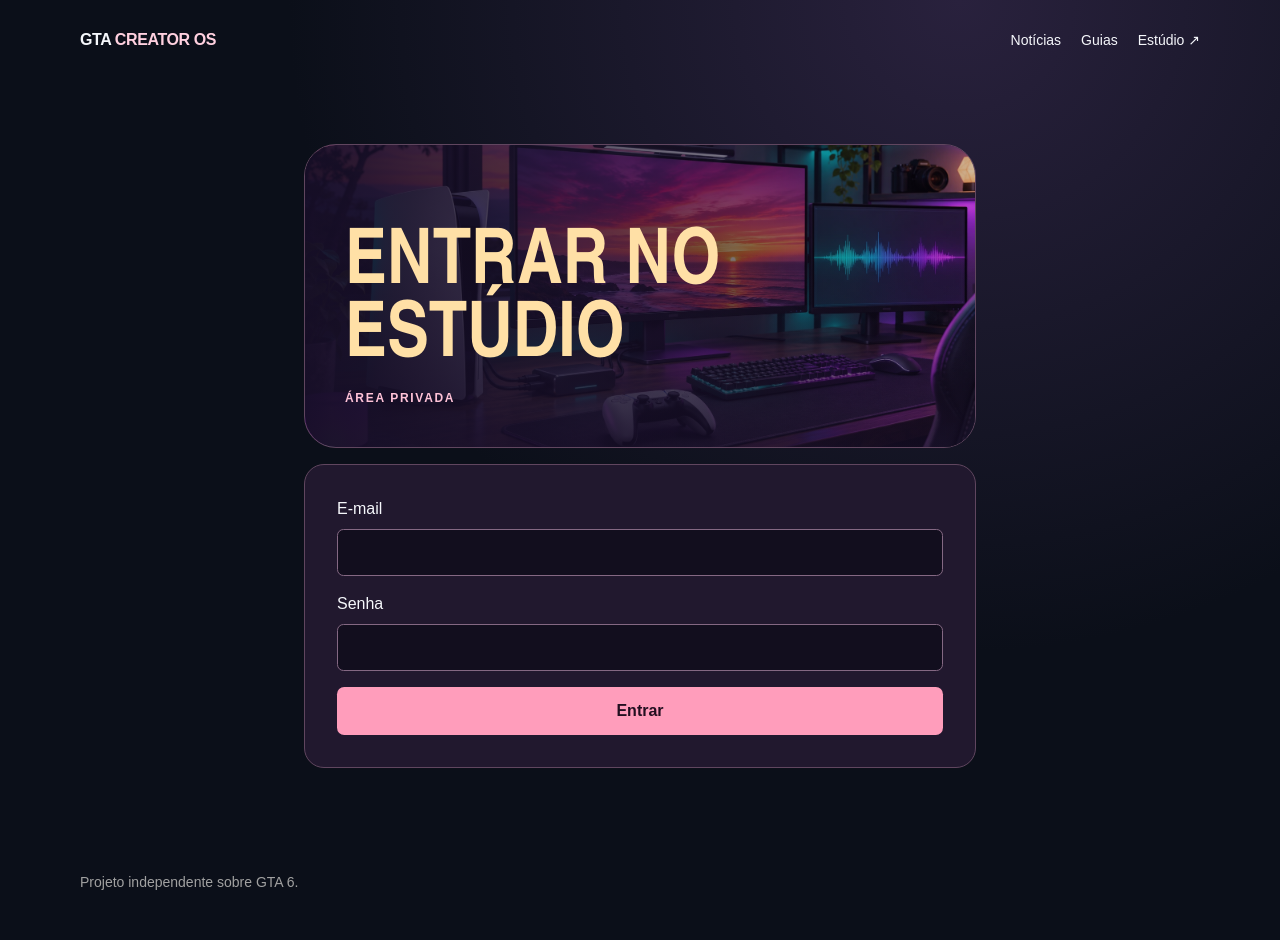
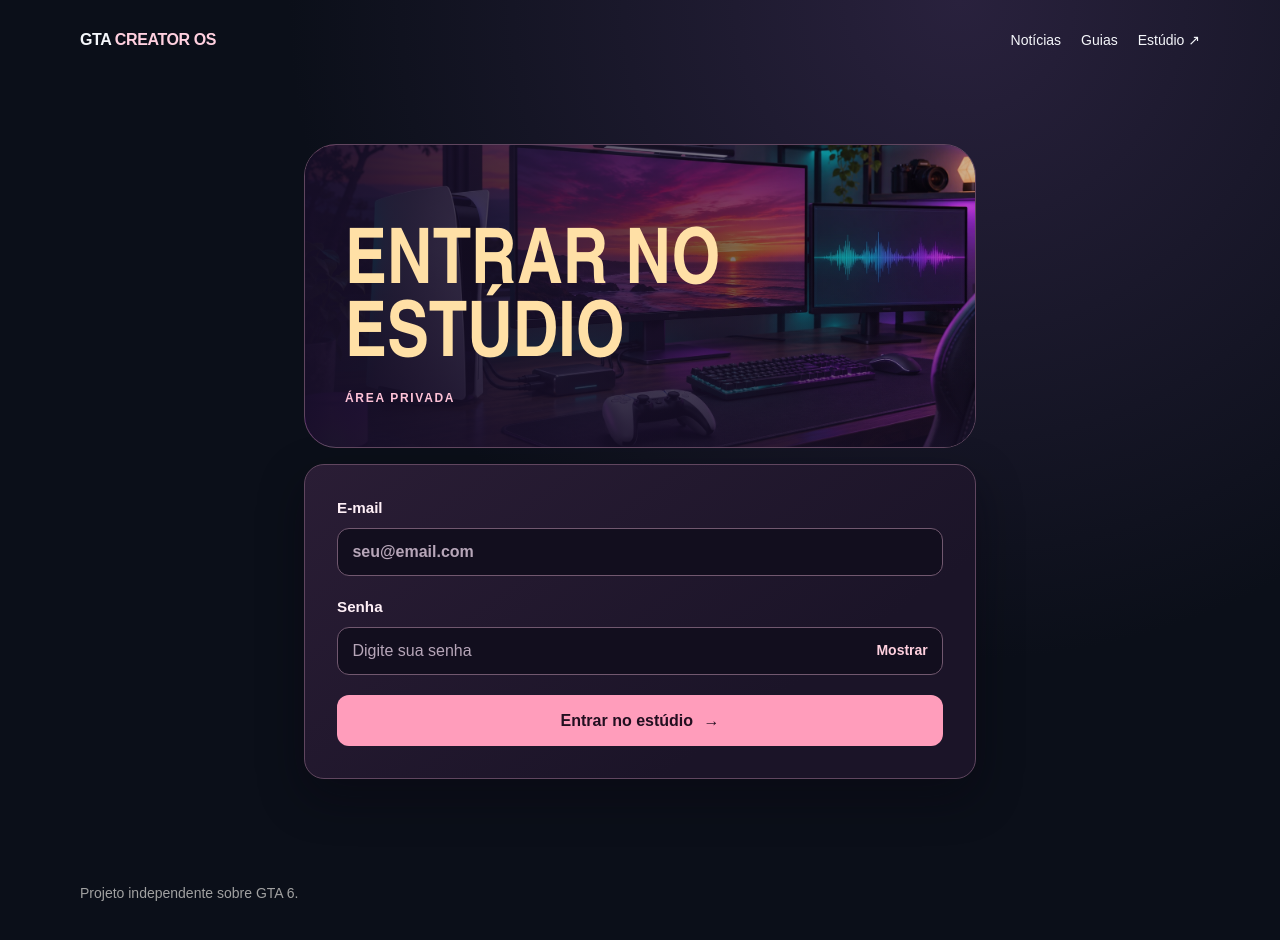
Before and after one commit to Vinicius-Barbosa-Santos/gta-creator-os, a Next.js app: page /login in a window 1280 px wide. Shown: the top 940 px of the page. Built offline with nearby package versions, Linux system fonts and the light colour scheme; no server answers.

Commit message:
style: refinar os formulários e o login do estúdio

```diff
--- a/app/globals.css
+++ b/app/globals.css
@@ -146,14 +146,63 @@ body {
   outline-offset: 4px;
 }
 input, select, textarea {
+  min-width: 0;
+  min-height: 2.9rem;
+  padding: 0.7rem 0.9rem;
+  border: 1px solid #71586f;
+  border-radius: 0.75rem;
   background: var(--field);
-  color: #fff;
-  padding: 0.65rem;
-  border: 1px solid #846883;
-  border-radius: 0.4rem;
+  color: #fff4fb;
+  font-size: 1rem;
 }
-
-input { width: 100%; }
+input, textarea { width: 100%; }
+input::placeholder, textarea::placeholder { color: #b7a6b9; opacity: 1; }
+input:hover, select:hover, textarea:hover { border-color: #a4849f; }
+input:focus-visible, select:focus-visible, textarea:focus-visible {
+  outline: 2px solid #ff9dbb;
+  outline-offset: 2px;
+}
+input:-webkit-autofill {
+  -webkit-text-fill-color: #fff4fb;
+  box-shadow: 0 0 0 60px var(--field) inset;
+  caret-color: #fff4fb;
+}
+.login-panel {
+  background: linear-gradient(145deg, #2a1d35, #1b1428 72%);
+  box-shadow: 0 18px 45px #08061066;
+}
+.login-label { color: #fff0f7; font-size: 0.95rem; font-weight: 700; }
+.login-password { position: relative; }
+.login-password input { padding-inline-end: 6rem; }
+.login-password button {
+  position: absolute;
+  inset-inline-end: 0.3rem;
+  top: 50%;
+  transform: translateY(-50%);
+  min-height: 2.35rem;
+  padding-inline: 0.65rem;
+  border-radius: 0.55rem;
+  color: #ffd0df;
+  font-size: 0.875rem;
+  font-weight: 700;
+  cursor: pointer;
+}
+.login-password button:hover { background: #352741; }
+.login-submit {
+  display: flex;
+  justify-content: center;
+  align-items: center;
+  gap: 0.65rem;
+  min-height: 3.15rem;
+  border-radius: 0.75rem;
+}
+.login-error {
+  padding: 0.75rem;
+  border: 1px solid #865366;
+  border-radius: 0.75rem;
+  color: #ffd3df;
+  background: #382134;
+}
 .page-banner {
   position: relative;
   isolation: isolate;
--- a/app/login/page.tsx
+++ b/app/login/page.tsx
@@ -1,3 +1,4 @@
+import PasswordField from "./password-field";
 import PageBanner from "../page-banner";
 import { redirect } from "next/navigation";
 import { login } from "../actions";
@@ -15,25 +16,17 @@ export default async function Login({ searchParams }: { searchParams: Promise<{
         <PageBanner title="Entrar no estúdio" cover="/guia-captura.webp">
           <p className="portal-label mt-3">ÁREA PRIVADA</p>
         </PageBanner>
-        <section className="panel">
+        <section className="panel login-panel">
           {enabled ? (
-            <form action={login} className="grid gap-4">
-              {accountMode ? (
-                <>
-                  <label className="grid gap-2">E-mail
-                    <input type="email" name="email" autoComplete="username" required maxLength={254} />
-                  </label>
-                  <label className="grid gap-2">Senha
-                    <input type="password" name="password" autoComplete="current-password" required maxLength={256} />
-                  </label>
-                </>
-              ) : (
-                <label className="grid gap-2">Chave de acesso
-                  <input type="password" name="key" autoComplete="current-password" required maxLength={256} />
+            <form action={login} className="grid gap-5">
+              {accountMode && (
+                <label className="login-label grid gap-2">E-mail
+                  <input type="email" name="email" autoComplete="username" placeholder="seu@email.com" required maxLength={254} />
                 </label>
               )}
-              {erro && <p role="alert" className="text-rose-300">Não foi possível entrar. Confira suas credenciais.</p>}
-              <button className="button">Entrar</button>
+              <PasswordField accountMode={accountMode} />
+              {erro && <p role="alert" className="login-error">Não foi possível entrar. Confira suas credenciais.</p>}
+              <button className="button login-submit">Entrar no estúdio <span aria-hidden="true">→</span></button>
             </form>
           ) : (
             <p className="mt-5 text-neutral-300">O acesso privado fica disponível após a configuração do estúdio.</p>
--- /dev/null
+++ b/app/login/password-field.tsx
@@ -0,0 +1,34 @@
+"use client";
+
+import { useState } from "react";
+
+export default function PasswordField({ accountMode }: { accountMode: boolean }) {
+  const [visible, setVisible] = useState(false);
+  const name = accountMode ? "password" : "key";
+
+  return (
+    <div className="grid gap-2">
+      <label className="login-label" htmlFor="studio-password">{accountMode ? "Senha" : "Chave de acesso"}</label>
+      <div className="login-password">
+        <input
+          id="studio-password"
+          type={visible ? "text" : "password"}
+          name={name}
+          autoComplete="current-password"
+          placeholder={accountMode ? "Digite sua senha" : "Digite sua chave"}
+          autoCapitalize="none"
+          spellCheck={false}
+          required
+          maxLength={256}
+        />
+        <button
+          type="button"
+          aria-controls="studio-password"
+          onClick={() => setVisible((current) => !current)}
+        >
+          {visible ? "Ocultar" : "Mostrar"}
+        </button>
+      </div>
+    </div>
+  );
+}
```
